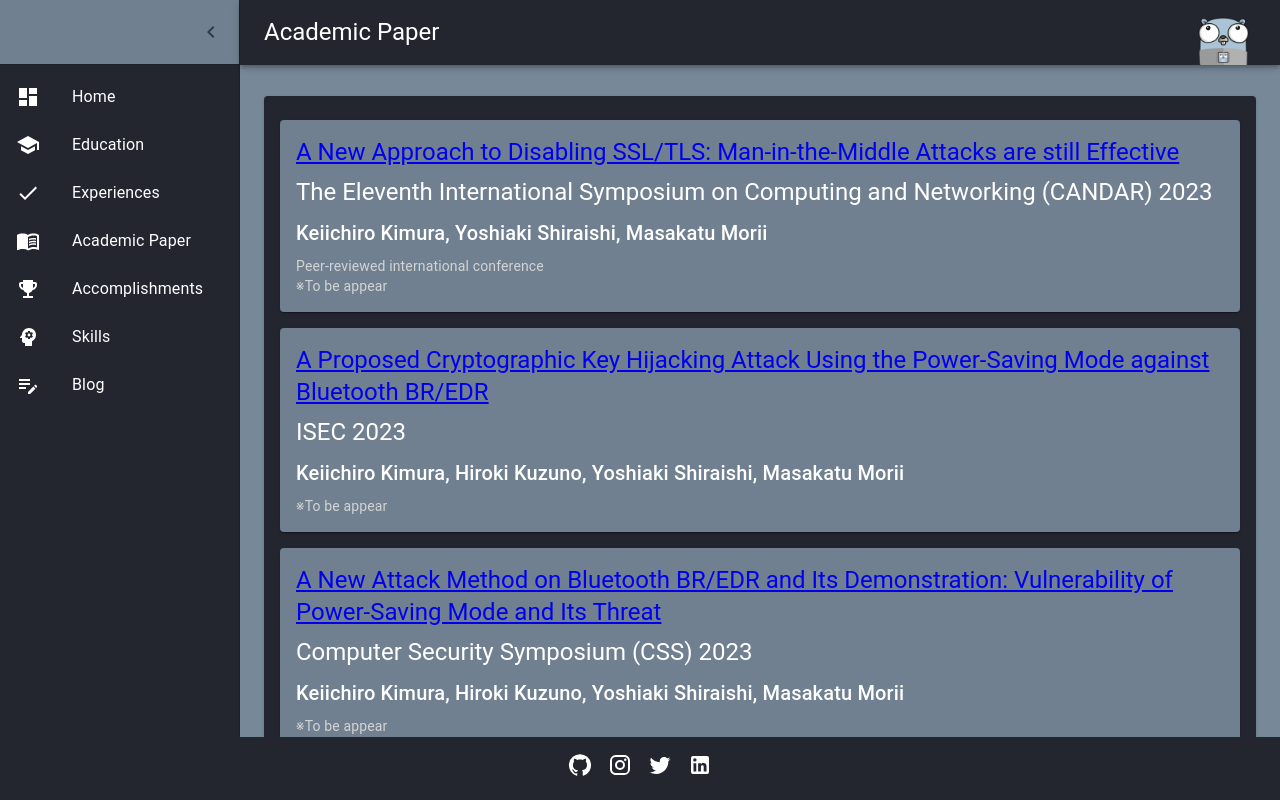
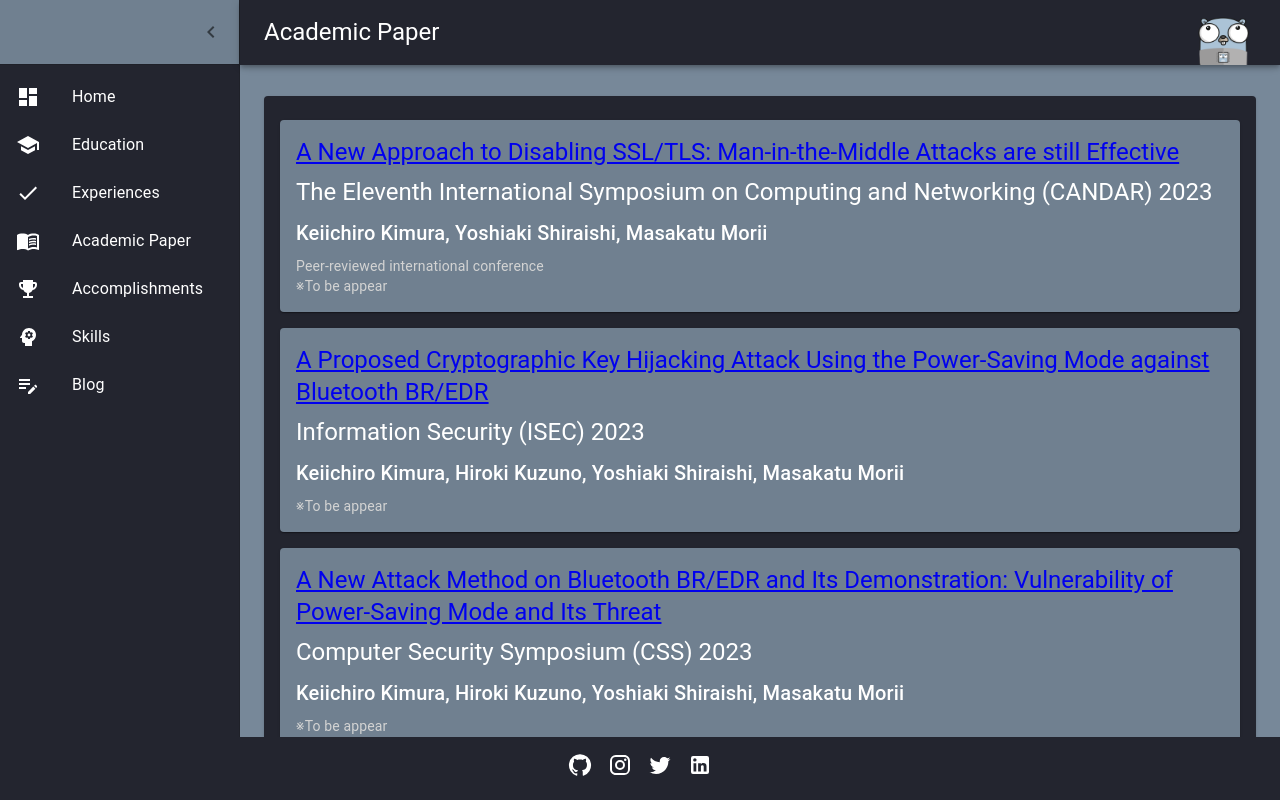
Before and after one commit to trapedev/trapedev.github.io, a React (Create React App) app in the folder app/: page /#/academic-paper in a window 1280 px wide. Built offline with nearby package versions, Linux system fonts and the light colour scheme.

Commit message:
commit all changes

```diff
--- a/app/src/pages/academicPaper.tsx
+++ b/app/src/pages/academicPaper.tsx
@@ -89,7 +89,7 @@ const ISEC2023 = () => {
         }
         hyperLink="https://ken.ieice.org/ken/paper/20231110nCyv/"
       />
-      <Title title={"ISEC 2023"} />
+      <Title title={"Information Security (ISEC) 2023"} />
       <SubTitle
         title={"Keiichiro Kimura, Hiroki Kuzuno, Yoshiaki Shiraishi, Masakatu Morii"}
       />
```
Also changed, not shown: 9 other files (tests, documents, lock files or other folders).
